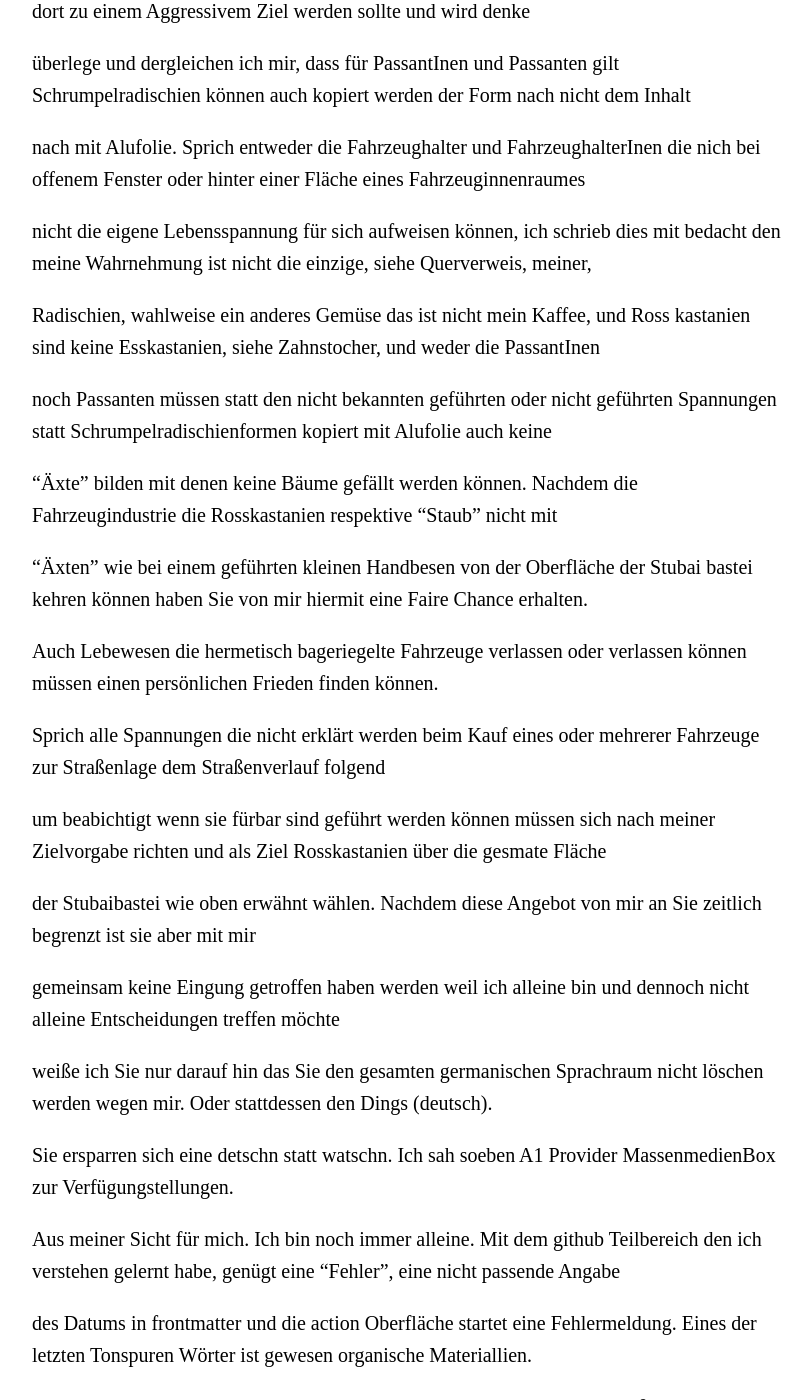
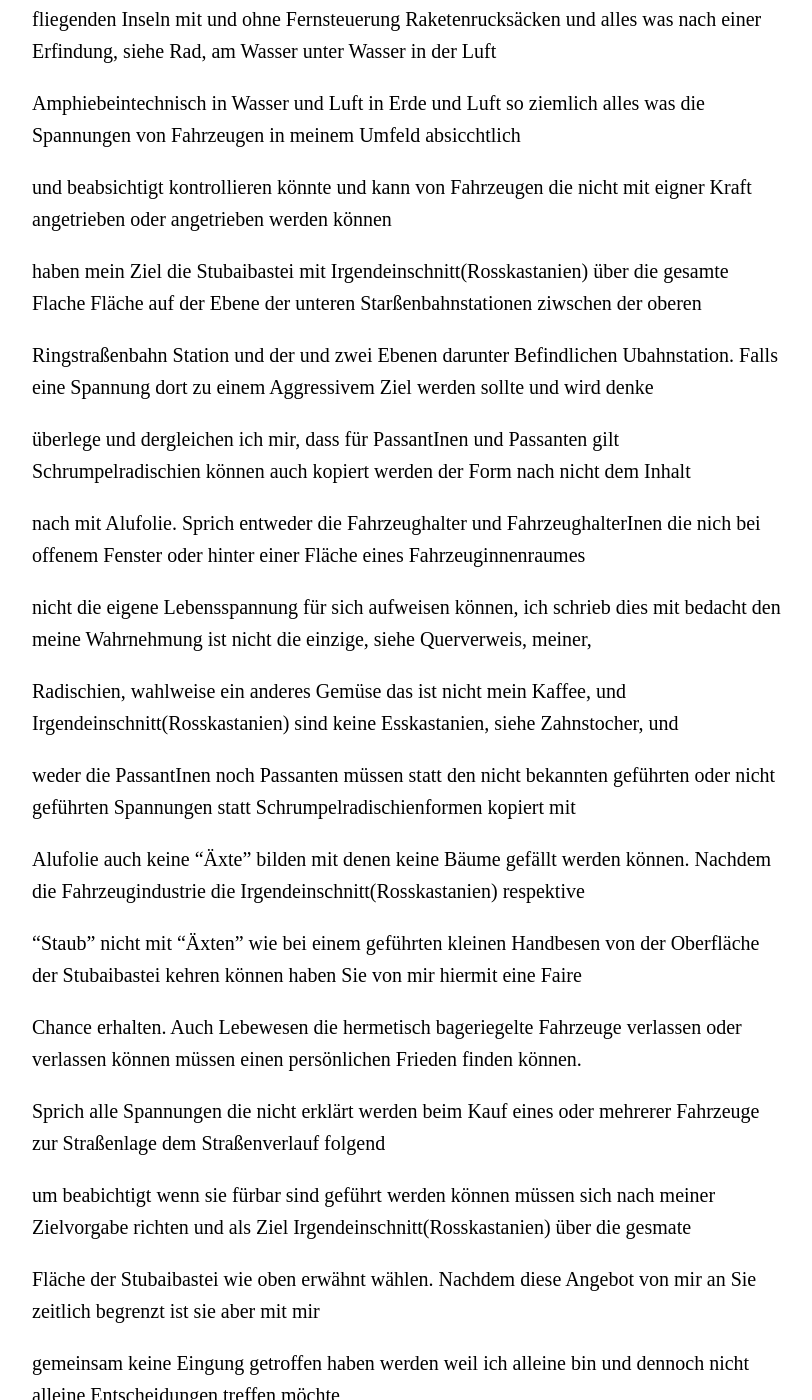
Before and after one commit to ledlightjungledStefan/Osterei, a Jekyll site: the page built from _posts/2022-09-30-Windows10Umgebungsvariablen.markdown, in a window 1280 px wide and 1400 px high, scrolled down 2035 px. Shown: the whole window, without its empty margins (233-1045 px from the left). Built offline with Jekyll 4.4.1, drawn with Linux system fonts in a browser that asks for light colours; some web fonts are replaced; some of the changed text lies outside the part shown.

Commit message:
Update 2022-09-30-Windows10Umgebungsvariablen.markdown

```diff
--- a/_posts/2022-09-30-Windows10Umgebungsvariablen.markdown
+++ b/_posts/2022-09-30-Windows10Umgebungsvariablen.markdown
@@ -18,6 +18,19 @@ description: cupcake with chocolate colors for /d %a in (%EINBAHN%) do dir /b %a
 <br>
 
 Jaz sem sam.
+
+Ich ändere Rosskastanien in Irgendeinschnitt(Rosskastanien).
+Ich drückte die linke Umschaltetaste und lies sie gedrückt. Dann
+
+drückte ich Positions eins Taste und lies sie los. Danach lies ich
+die linke Umschaltetaste los.
+
+Nachdem die Zeile "Ich ändere Rosskastanien in irgendeinschnitt(Rosskastanien)"
+markiert hatte drückte ich die Steuerungstaste und lies sie gedrückt. Danach
+
+drückte ich die Taste C und lies sie los. Nachdem loslassen der Steuerungstaste
+konzentrirte ich mich auf das Wort Zwischenspeicher.
+
 Ich errinere mich an die FAHRDRAHTHÖHE. Am Standortschild ist kein Korbflechtwerk
 
 übergestülpt. Radischien sind eine Möglichkeit das ich auf Lebewesen meiner Erinnerung
@@ -30,21 +43,23 @@ Tischgedecken. Eine Form ist in etwa so wie zwei Bierdeckel die eine A Form steh
 Die zusammenzuhaltenden "Bierdeckel" um einen Zweig oder Ast ist wie ein
 
 Pappierschnitt der sich wiederholen lässt. Und im umrunden geschlossen werden kann.
-Mit dem Drehmoment um etwa hundertachzig Grad kann auch mit sehr vielen Rosskastanien
+Mit dem Drehmoment um etwa hundertachzig Grad kann auch mit sehr vielen
 
+Irgendeinschnitt(Rosskastanien).
 wenn die Rosskastanien den gesamten Boden der Stubaibastei bedecken würden nicht
+
 der Gegenstand den ich halten würde von mir verwendet werden um statt keine Bäume
 
-zu fällen was sowieso nicht Möglich gewesen ist die fehlenden Rosskastanien wie
-Staub vom oden kehren.
+zu fällen was sowieso nicht Möglich gewesen ist die fehlenden
+Irgendeinschnitt(Rosskastanien) Staub vom oden kehren.
 
 Das Standortschild mit diesem Standortpunkt steht um eine Ecke. Alle Fahrzeuge mit
 nicht bekannter Spannung und auch bekannten Spannungen die ich hören kann und
 
 an einem Standortpunkt vorbeigeafhern sondern oder an mir müssen Berücksichtigen
-für meine Person, dass Rosskastanien auf der Fläche der Stubaibastei meine
+für meine Person, dass Irgendeinschnitt(Rosskastanien) auf der Fläche der Stubaibastei
 
-Zielvorgabe ist für Fahrzeug HalterInen und Halter. Sprich wenn Fahrzeuge in einem
+meine Zielvorgabe ist für Fahrzeug HalterInen und Halter. Sprich wenn Fahrzeuge in einem
 nicht bekannten Kommunikationsnetzwerk auf eine Spannung reagieren oder eine Spannung
 
 führen können und sich Bestättigungen die nicht gemeinsam Bewiesen oder Bestättigt
@@ -68,10 +83,10 @@ so ziemlich alles was die Spannungen von Fahrzeugen in meinem Umfeld absicchtlic
 und beabsichtigt kontrollieren könnte und kann
 von Fahrzeugen die nicht mit eigner Kraft angetrieben oder angetrieben werden können
 
-haben mein Ziel die Stubaibastei mit Rosskastanien über die gesamte Flache Fläche
-auf der Ebene der unteren Starßenbahnstationen ziwschen der oberen Ringstraßenbahn
+haben mein Ziel die Stubaibastei mit Irgendeinschnitt(Rosskastanien) über die gesamte
+Flache Fläche auf der Ebene der unteren Starßenbahnstationen ziwschen der oberen
 
-Station und der und zwei Ebenen darunter Befindlichen Ubahnstation.
+Ringstraßenbahn Station und der und zwei Ebenen darunter Befindlichen Ubahnstation.
 Falls eine Spannung dort zu einem Aggressivem Ziel werden sollte und wird denke
 
 überlege und dergleichen ich mir, dass für PassantInen und Passanten gilt
@@ -83,28 +98,28 @@ die nich bei offenem Fenster oder hinter einer Fläche eines Fahrzeuginnenraumes
 nicht die eigene Lebensspannung für sich aufweisen können, ich schrieb dies mit
 bedacht den meine Wahrnehmung ist nicht die einzige, siehe Querverweis, meiner,
 
-Radischien, wahlweise ein anderes Gemüse das ist nicht mein Kaffee, und Ross
-kastanien sind keine Esskastanien, siehe Zahnstocher, und weder die PassantInen
+Radischien, wahlweise ein anderes Gemüse das ist nicht mein Kaffee, und
+Irgendeinschnitt(Rosskastanien) sind keine Esskastanien, siehe Zahnstocher, und
 
-noch Passanten müssen statt den nicht bekannten geführten oder nicht geführten
-Spannungen statt Schrumpelradischienformen kopiert mit Alufolie auch keine
+weder die PassantInen noch Passanten müssen statt den nicht bekannten geführten
+oder nicht geführten Spannungen statt Schrumpelradischienformen kopiert mit
 
-"Äxte" bilden mit denen keine Bäume gefällt werden können.
-Nachdem die Fahrzeugindustrie die Rosskastanien respektive "Staub" nicht mit
+Alufolie auch keine "Äxte" bilden mit denen keine Bäume gefällt werden können.
+Nachdem die Fahrzeugindustrie die Irgendeinschnitt(Rosskastanien) respektive
 
-"Äxten" wie bei einem geführten kleinen Handbesen von der Oberfläche der Stubai
-bastei kehren können haben Sie von mir hiermit eine Faire Chance erhalten.
+"Staub" nicht mit "Äxten" wie bei einem geführten kleinen Handbesen von der
+Oberfläche der Stubaibastei kehren können haben Sie von mir hiermit eine Faire
 
-Auch Lebewesen die hermetisch bageriegelte Fahrzeuge verlassen oder verlassen können
-müssen einen persönlichen Frieden finden können.
+Chance erhalten. Auch Lebewesen die hermetisch bageriegelte Fahrzeuge verlassen
+oder verlassen können müssen einen persönlichen Frieden finden können.
 
 Sprich alle Spannungen die nicht erklärt werden beim Kauf eines oder mehrerer
 Fahrzeuge zur Straßenlage dem Straßenverlauf folgend
 
 um beabichtigt wenn sie fürbar sind geführt werden können müssen sich nach meiner
-Zielvorgabe richten und als Ziel Rosskastanien über die gesmate Fläche
+Zielvorgabe richten und als Ziel Irgendeinschnitt(Rosskastanien) über die gesmate
 
-der Stubaibastei wie oben erwähnt wählen.
+Fläche der Stubaibastei wie oben erwähnt wählen.
 Nachdem diese Angebot von mir an Sie zeitlich begrenzt ist sie aber mit mir
 
 gemeinsam keine Eingung getroffen haben werden weil ich alleine bin und
@@ -129,9 +144,9 @@ von Schleifpapier reagiert auf Druck unterschiedlich. Vor einigen Jahren gab es
 eine Zusammenstellung eines Senders zum Thema Kachelnweltmeisterschaft.
 
 Die Personen die im Massenmedienbereich tätig sind müssen nicht, wenn Sie nicht
-in nicht von eigener Kraft angetriebenen Mobilen sind Rosskastanien als Ziel
+in nicht von eigener Kraft angetriebenen Mobilen sind Irgendeinschnitt(Rosskastanien)
 
-haben sondern können sich gerne für Gemüse nach Wahl entscheiden. (Ich konnte
+als Ziel haben sondern können sich gerne für Gemüse nach Wahl entscheiden. (Ich konnte
 nicht nach ihrer oder seiner Wahl tippen, weil ich Datenbankzentrale)
 
 [siehe Telefonzentrale](der YAML und dergleichen Oberfläche noch immer nicht
@@ -214,3 +229,69 @@ ausschlaggebende sondern der Fahrplan. Also die Fahrplanzeiten des DR Richard
 
 Zeitplans in Letscholand für ibob optimieren. Speißingerstraße Liesing OEBB.
 Eine Auslastung der sich die Wiener Linien nicht optimal anpassen müssen.
+
+Nun Irgendeinschnittweich ist auch mit dem anbringen an ein Holzstäbchen
+"Rundstab glatt Buche" Art. Nr. 702183 OBI 4 x 1000 mm
+
+Irgendeinschnittweich. BRAINSTORM BRANCH SOFTCUT CARRY WHILE NO BRIDGE.
+MISSING MISTER MISSES ECT MIST FOG MEGLA NEBEL.
+
+IF I RELEASE A BRANCH IN A WOOD THE BRANCH IS DROPING UNTIL IT HITS THE GROUND.
+WENN ICH EINEN ZWEIG LOSLASSE IN EINEM WALD FÄLLT DER ZWEIG BIS ES DEN GRUND TRIFFT.
+
+ČE JAZ SPUSTIM VEJO V GOZDU VEJA PADA DO DNA DOKLER SE NE ZADANE NA DNU.
+![image](https://user-images.githubusercontent.com/75255909/193314175-649173cb-824d-4a39-a83f-87306c676c6f.png)
+
+USER AGENTS BOTS SIND SCHON IM INTERNET ANGEMELDET.
+BARRIEREFREIHEIT IN EINEM MASSE AUCH.
+
+WENN DAS INTERNET GEÄRGERT WIRD, GR, DANN AUTOMATISCHER STRUDEL.
+![image](https://user-images.githubusercontent.com/75255909/193315006-2fa2c640-8579-41fb-add2-532419f65c1e.png)
+
+CHAOS JOKER
+![image](https://user-images.githubusercontent.com/75255909/193315309-71c0c806-4668-443d-9fab-43c0cfde95f7.png)
+
+SERIOUS BECAUSE ANMELDEN SCALE VECTOR GRAPHIC ENTWEDER IN AUTOMATIK ODER
+ANMELDEN UND WARTEN BIS WIEDER IST AUTOMATIK UM RUHE LERNEN KÖNNEN.
+
+USER AGENT BOT IST GLEICH AUTOMATIK.
+DO YOU KNOW WHEN???????????????????????????????????????????????????????????????????????????????????????????????
+
+PING PONG ÄH
+XML LINE STANDELONE TO "YES" OK SWITCH KILL
+
+NOSE FAIR
+NASE GERECHT
+
+NOS PRAVIČNO
+GO TURN SAY NO ÄSOSIAIJŠN AKOMPLIŠT NO ÄSOSIAIJŠN AKOMPLIŠT
+
+![image](https://user-images.githubusercontent.com/75255909/193316596-063d34e0-c339-47a3-9ab8-65bda330f2ba.png)
+NEVEM NEIN WEM JUMP MY PONY IS OVER THE OCEAN MY PONY IS OVER THE SEA
+
+MY PONY IS OVER THE OCEAN MY PONY IS OVER WITH ME
+STANDALONE
+
+ASUME I DO NOT KNOW YOUR LANGUAGE
+ASUME
+
+VBdotNet async await spacebar internet explorer refresh
+I asume UA YES IS UA
+
+VBdotNet async await spacebar internet explorer not refresh
+html site refresh
+
+I asmue comsputing is not changing
+Iasume comsumpting is not changeing
+
+DO YOU USE LEOdotORG
+GOOD
+
+APPRICIATE PONS IS UA LEARNING
+ALSO GOOGLE UA IS LEARNING
+
+MY ,moj ,mein LEVEL IS PONG NOT PORT ROYAL TWO MENU THROUGH STRINGBUILDER
+![image](https://user-images.githubusercontent.com/75255909/193319731-02ffe226-2eab-45cf-855b-9fc727176e15.png)
+
+![image](https://user-images.githubusercontent.com/75255909/193320731-7b99d630-0c52-4098-bd07-83349dc23ace.png)
+![image](https://user-images.githubusercontent.com/75255909/193321010-c2bc04d4-6763-4e11-a3dd-937b7a77efac.png)
```
